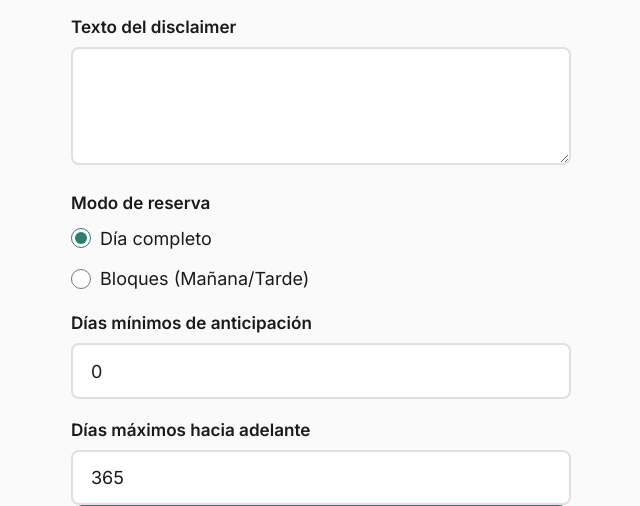
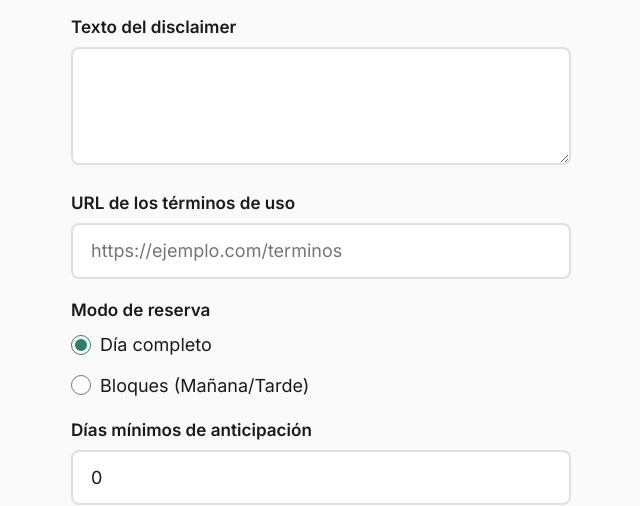
Before and after one commit to obieuan/tipos, a Flask app: page /admin/configuracion in a window 1280 px wide. Shown: the part 196-702 px from the top of the page, without its empty margins (205-845 px from the left). Run offline with Flask 3, Linux system fonts and the light colour scheme; a user stored in the database is signed in; tables that the repository leaves empty hold one stand-in row (values such as "Sample post").

Commit message:
feature/URL disclalimer

```diff
--- a/app/api/admin.py
+++ b/app/api/admin.py
@@ -146,7 +146,7 @@ def update_settings():
         return jsonify({'error': 'Datos inválidos'}), 400
 
     allowed_keys = {'disclaimer_text', 'booking_mode', 'min_days_ahead',
-                    'max_days_ahead', 'site_name'}
+                    'max_days_ahead', 'site_name', 'disclaimer_url'}
     for key, value in data.items():
         if key in allowed_keys:
             AppSetting.set(key, value)
--- a/app/static/js/modals.js
+++ b/app/static/js/modals.js
@@ -41,7 +41,9 @@ function showReservationCreateModal(dateStr) {
         '<textarea id="reservation-notes" class="form-input form-textarea" rows="2" placeholder="Agrega una nota..."></textarea>' +
         '<div class="checkbox-label" style="margin:1rem 0;">' +
             '<input type="checkbox" id="disclaimer-check">' +
-            '<span>' + window.DISCLAIMER_TEXT + '</span>' +
+            '<span>' + (window.DISCLAIMER_URL
+                ? 'Al aceptar la reserva, confirmo que he leído y acepto los <a href="' + window.DISCLAIMER_URL + '" target="_blank" rel="noopener noreferrer">términos del uso del inmueble</a>.'
+                : window.DISCLAIMER_TEXT) + '</span>' +
         '</div>' +
         '<div class="error-message" id="create-error"></div>' +
         '<div class="detail-actions">' +
--- a/app/templates/admin/settings.html
+++ b/app/templates/admin/settings.html
@@ -10,6 +10,9 @@
 
         <label class="form-label">Texto del disclaimer</label>
         <textarea id="setting-disclaimer" class="form-input form-textarea" rows="4"></textarea>
+
+        <label class="form-label">URL de los términos de uso</label>
+        <input type="url" id="setting-disclaimer-url" class="form-input" placeholder="https://ejemplo.com/terminos">
 
         <label class="form-label">Modo de reserva</label>
         <div class="radio-group">
@@ -40,6 +43,7 @@
 (function() {
     const siteName = document.getElementById('setting-site-name');
     const disclaimer = document.getElementById('setting-disclaimer');
+    const disclaimerUrl = document.getElementById('setting-disclaimer-url');
     const minDays = document.getElementById('setting-min-days');
     const maxDays = document.getElementById('setting-max-days');
     const successMsg = document.getElementById('settings-success');
@@ -51,6 +55,7 @@
             const data = await res.json();
             siteName.value = data.site_name || '';
             disclaimer.value = data.disclaimer_text || '';
+            disclaimerUrl.value = data.disclaimer_url || '';
             minDays.value = data.min_days_ahead || 0;
             maxDays.value = data.max_days_ahead || 365;
             const mode = data.booking_mode || 'full_day';
@@ -70,6 +75,7 @@
                 body: JSON.stringify({
                     site_name: siteName.value.trim(),
                     disclaimer_text: disclaimer.value.trim(),
+                    disclaimer_url: disclaimerUrl.value.trim(),
                     booking_mode: mode,
                     min_days_ahead: minDays.value,
                     max_days_ahead: maxDays.value,
--- a/app/templates/calendar.html
+++ b/app/templates/calendar.html
@@ -44,6 +44,7 @@
 <script>
     window.CURRENT_USER = {{ current_user.to_dict() | tojson }};
     window.DISCLAIMER_TEXT = {{ disclaimer | tojson }};
+    window.DISCLAIMER_URL = {{ disclaimer_url | tojson }};
 </script>
 <script src="{{ url_for('static', filename='js/modals.js') }}"></script>
 <script src="{{ url_for('static', filename='js/calendar.js') }}"></script>
--- a/app/views.py
+++ b/app/views.py
@@ -19,7 +19,9 @@ def calendar_page():
     site_name = AppSetting.get('site_name', 'Tipos Beach House')
     disclaimer = AppSetting.get('disclaimer_text',
                                 'Al reservar, acepto respetar las reglas del espacio y dejarlo en condiciones adecuadas.')
-    return render_template('calendar.html', site_name=site_name, disclaimer=disclaimer)
+    disclaimer_url = AppSetting.get('disclaimer_url', '')
+    return render_template('calendar.html', site_name=site_name, disclaimer=disclaimer,
+                           disclaimer_url=disclaimer_url)
 
 
 @views_bp.route('/historial')
--- a/seed.py
+++ b/seed.py
@@ -19,6 +19,7 @@ def seed():
             'min_days_ahead': '0',
             'max_days_ahead': '365',
             'site_name': 'Tipos Beach House',
+            'disclaimer_url': '',
         }
         for key, value in defaults.items():
             if not db.session.get(AppSetting, key):
```
